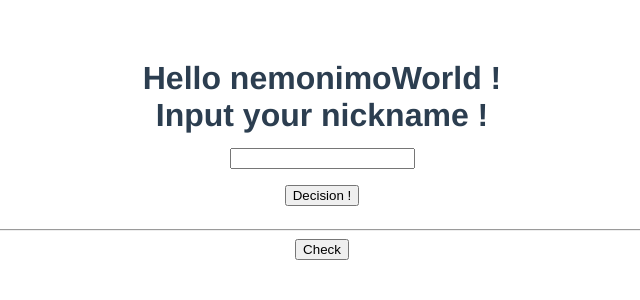
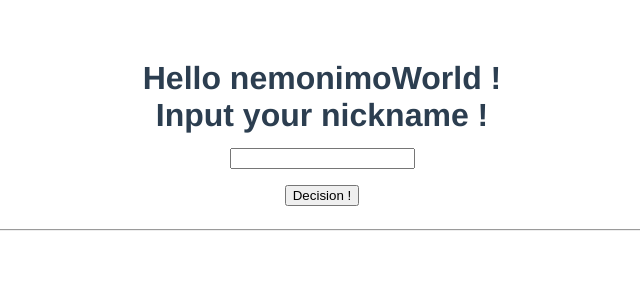
Before and after one commit to nemonimo/vue, a Vue app in the folder checker-project/: page /#/ in a window 1280 px wide. Shown: the top 300 px of the page, without its empty margins (318-958 px from the left). Built offline with nearby package versions, Linux system fonts and the light colour scheme.

Commit message:
childmodal moved by child
module(childPopUp) add

```diff
--- a/checker-project/src/components/Child.vue
+++ b/checker-project/src/components/Child.vue
@@ -22,8 +22,7 @@
     <input v-model="favoriteFood" type="text">
   </p>
 
-  <button @click="showModal = true">Check</button>
-  <router-view name="modal" v-if="showModal" v-on:click="showModal = false" />
+  <button @click="modalPopUp">Check</button>
 
 </div>
 </template>
@@ -32,11 +31,18 @@
 export default {
   data () {
     return {
-      showModal: false
+      age: '',
+      sex: '',
+      favoriteFood: ''
     }
   },
   props: [
     'inputNickname'
-  ]
+  ],
+  methods: {
+    modalPopUp: function () {
+      this.$emit('modalPopUpEvent')
+    }
+  }
 }
 </script>
--- a/checker-project/src/components/Modal.vue
+++ b/checker-project/src/components/Modal.vue
@@ -3,7 +3,7 @@
     <div class="modal-mask">
       <div class="modal-wrapper">
         <div class="modal-container">
-          <button class="modal-default-button" v-on:click="$emit('click')">
+          <button class="modal-default-button" @click="modalPopUp">
             Close
           </button>
         </div>
@@ -11,6 +11,16 @@
     </div>
   </transition>
 </template>
+
+<script>
+export default{
+  methods: {
+    modalPopUp: function () {
+      this.$emit('modalPopUpEvent')
+    }
+  }
+}
+</script>
 
 <style lang="scss">
 [v-cloak]{
--- a/checker-project/src/components/Parent.vue
+++ b/checker-project/src/components/Parent.vue
@@ -14,11 +14,12 @@
   </h1>
   <hr>
   <h2 v-show="showText">
-    <router-view name="child" v-bind:inputNickname="inputNickname" />
+    <router-view name="child" v-bind:inputNickname="inputNickname" v-on:modalPopUpEvent="modalPopUpEvent" />
   </h2>
 
-  <button @click="showModal = true">Check</button>
-  <router-view name="modal" v-if="showModal" v-on:click="showModal = false" />
+<div v-if="showModal">
+<router-view name="modal" v-on:modalPopUpEvent="modalPopUpEvent"/>
+</div>
 
 </div>
 </template>
@@ -35,6 +36,9 @@ export default {
   methods: {
     toggle: function () {
       this.showText = !this.showText
+    },
+    modalPopUpEvent: function () {
+      this.showModal = !this.showModal
     }
   }
 }
```
